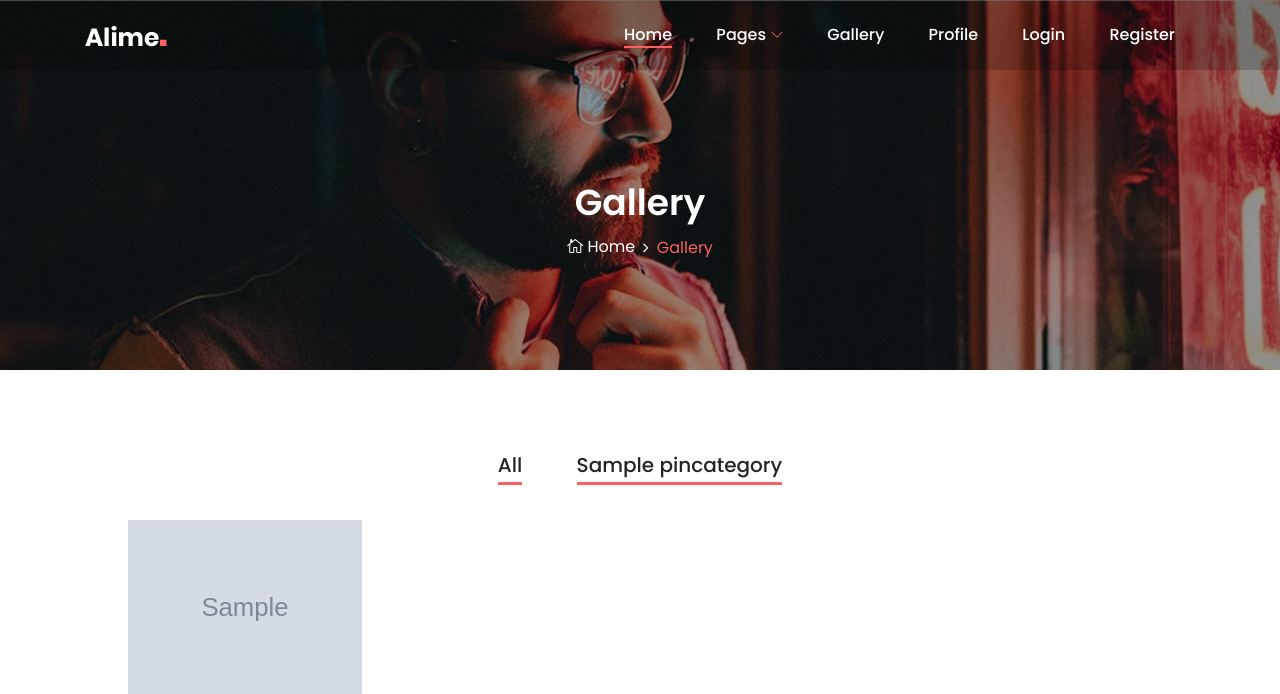
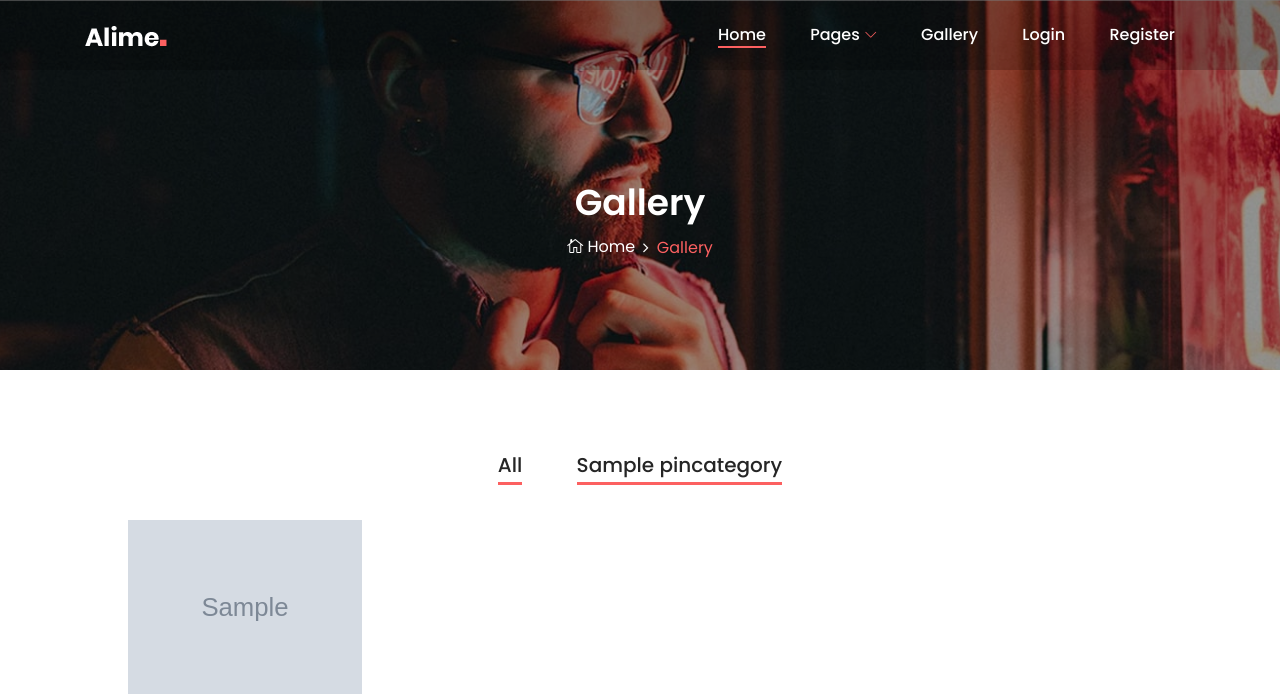
Before and after one commit to Joseph7Cartaphilus/Semistrovka, a Django app: page /MiracleArt/gallery/ in a window 1280 px wide. Shown: the top 694 px of the page. Run offline with Django 4.2, Linux system fonts and the light colour scheme; tables that the repository leaves empty hold one stand-in row (values such as "Sample post"); grey boxes marked "Sample" are stand-in pictures; parts of the project's set-up code (start-up, migrations or seed data) failed here and were passed over; some libraries are stand-ins or nearby versions; some web fonts are replaced.

Commit message:
edit base template if user authenticated

```diff
--- a/MiracleArt/templates/base.html
+++ b/MiracleArt/templates/base.html
@@ -59,13 +59,15 @@
                                         <li><a href="{% url 'index' %}">- Home</a></li>
                                         <li><a href="">- About</a></li>
                                         <li><a href="{% url 'gallery' %}">- Gallery</a></li>
+                                        {% if user.is_authenticated %}
                                         <li><a href="{% url 'profile' %}">- Profile</a></li>
+                                        {% else %}
+                                        {% endif %}
                                         <li><a href="{% url 'login' %}">- Login</a></li>
                                         <li><a href="{% url 'register' %}">- Register</a></li>
                                     </ul>
                                 </li>
                                 <li><a href="{% url 'gallery' %}">Gallery</a></li>
-                                <li><a href="{% url 'profile' %}">Profile</a></li>
                                 {% if user.is_authenticated %}
                                     <li><a href="{% url 'profile' %}">Profile</a></li>
                                     <li><a href="{% url 'logout' %}">Logout</a></li>
```
